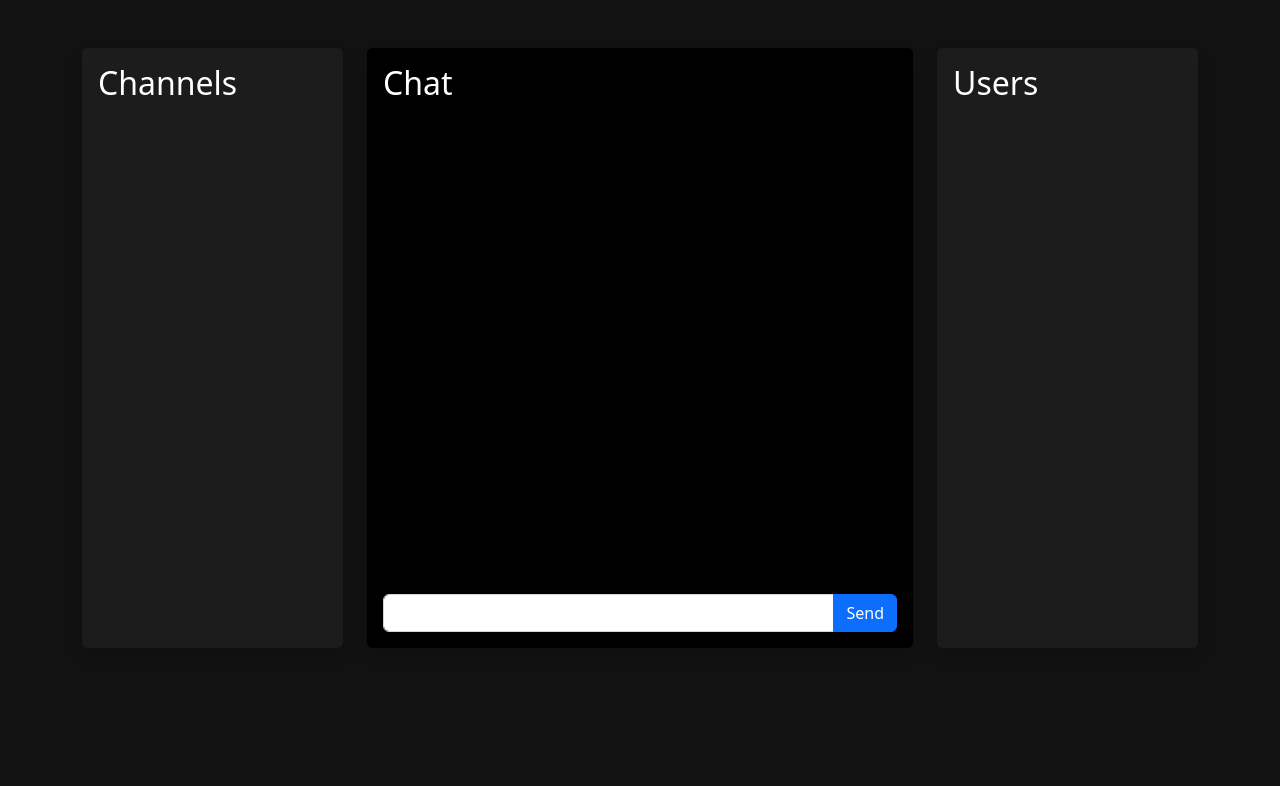
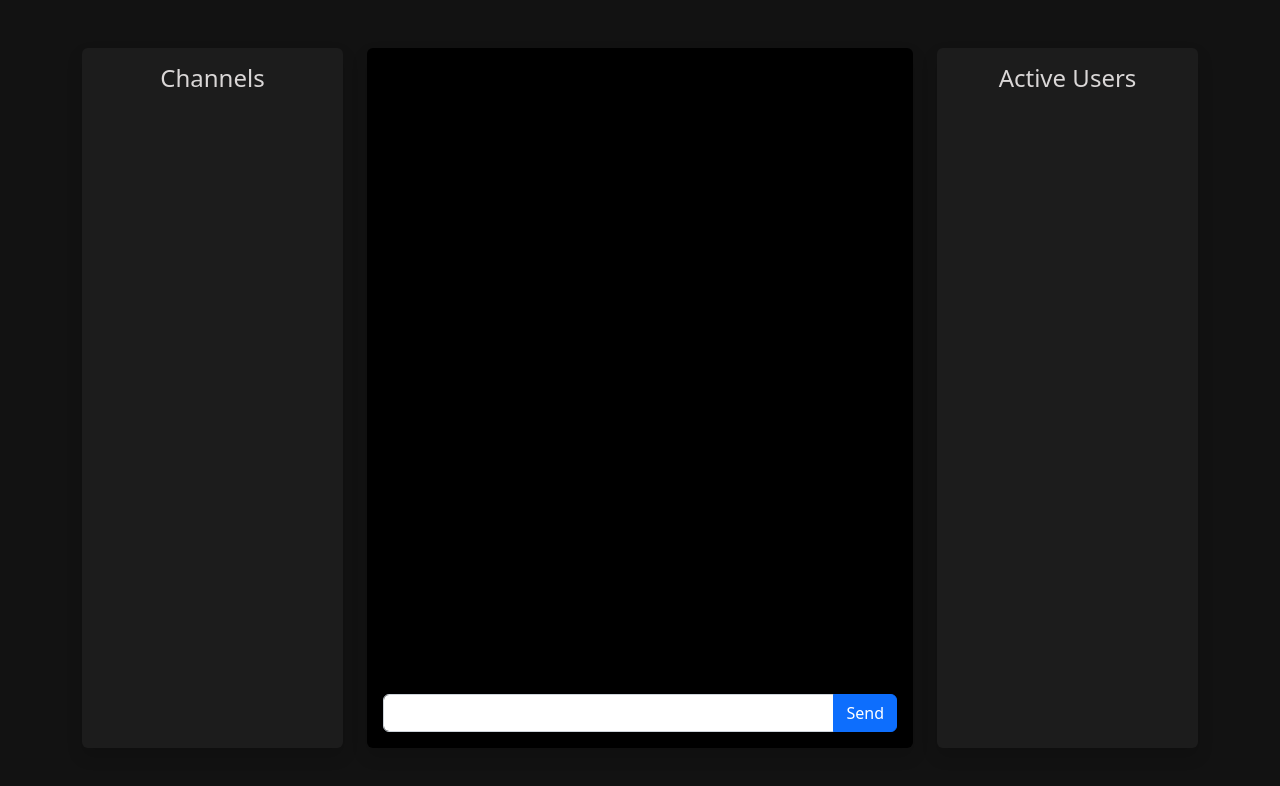
Before and after one commit to AaronAWB/Colloquy, a React (Vite) app in the folder client/: page /chat in a window 1280 px wide. Shown: the top 786 px of the page. Built offline with nearby package versions, Linux system fonts and the light colour scheme.

Commit message:
add styling to Channels and Active Users panels

```diff
--- a/client/src/pages/Chat.jsx
+++ b/client/src/pages/Chat.jsx
@@ -11,7 +11,9 @@ function Chat () {
             <Row>
             <Col md={3}>
                 <div className='users-container rounded shadow p-3 mt-5 d-flex flex-column'>
-                    <h2>Channels</h2>
+                    <div className='panel-header'>
+                        <h4>Channels</h4>
+                    </div>
                     <div className='flex-grow-1'>
 
                     </div>
@@ -19,8 +21,7 @@ function Chat () {
             </Col>
             <Col md={6}>
                 <div className='chat-container rounded shadow p-3 mb-3 mt-5'>
-                    <h2>Chat</h2>
-                    <div className = 'message-bar-container'>
+                    <div className='message-bar-container'>
                         <InputGroup>
                             <Form.Control className='message-bar' type='text' id='messageInput' />
                             <Button type='submit' variant='primary'>Send</Button>
@@ -31,7 +32,9 @@ function Chat () {
             </Col>
             <Col md={3}>
                 <div className='users-container rounded shadow p-3 mt-5 d-flex flex-column'>
-                    <h2>Users</h2>
+                    <div className='panel-header'>
+                        <h4>Active Users</h4>
+                    </div>
                     <div className='flex-grow-1'>
 
                     </div>
--- a/client/src/styles/Chat.css
+++ b/client/src/styles/Chat.css
@@ -2,17 +2,19 @@ body {
     background-color: rgb(18, 18, 18) !important;
 }
 
-h2 {
-    color: white;
+.panel-header {
+    color: rgb(218, 215, 215);
+    display: flex;
+    justify-content: center;
 }
 
 .users-container {
-    min-height: 600px;
+    min-height: 700px;
     background: rgb(28, 28, 28) !important;
 }
 
 .chat-container {
-    min-height: 600px;
+    min-height: 700px;
     background: black !important;
     display: flex;
     flex-direction: column;
```
